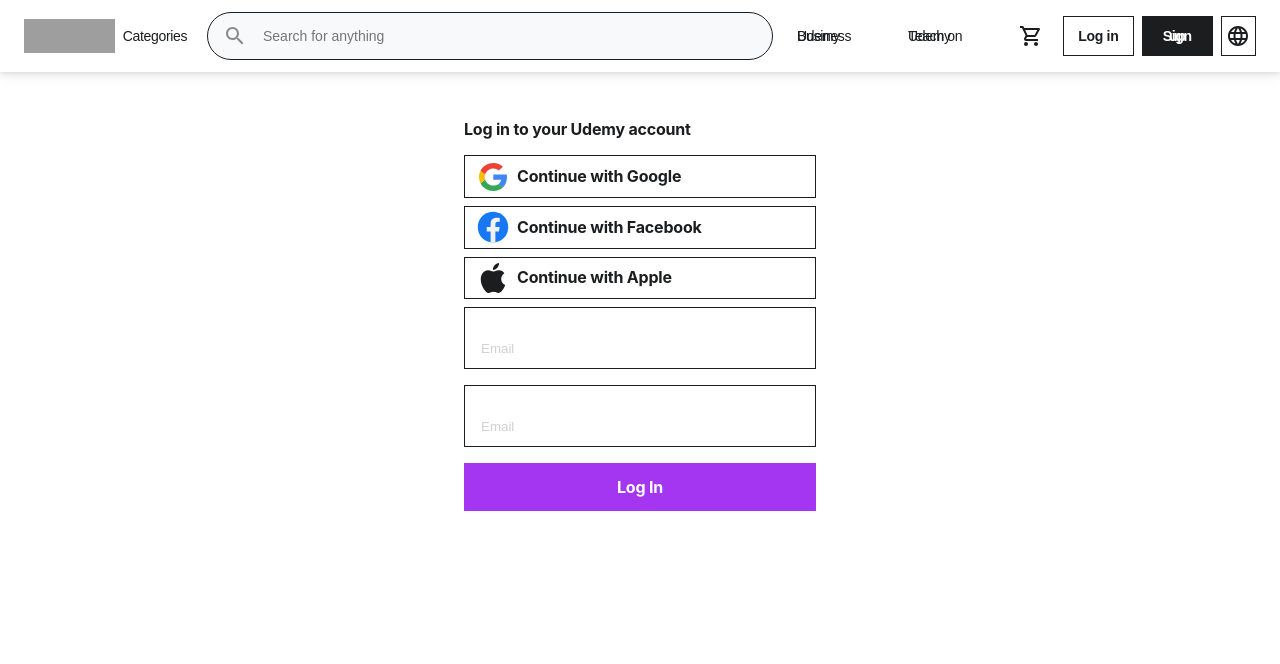
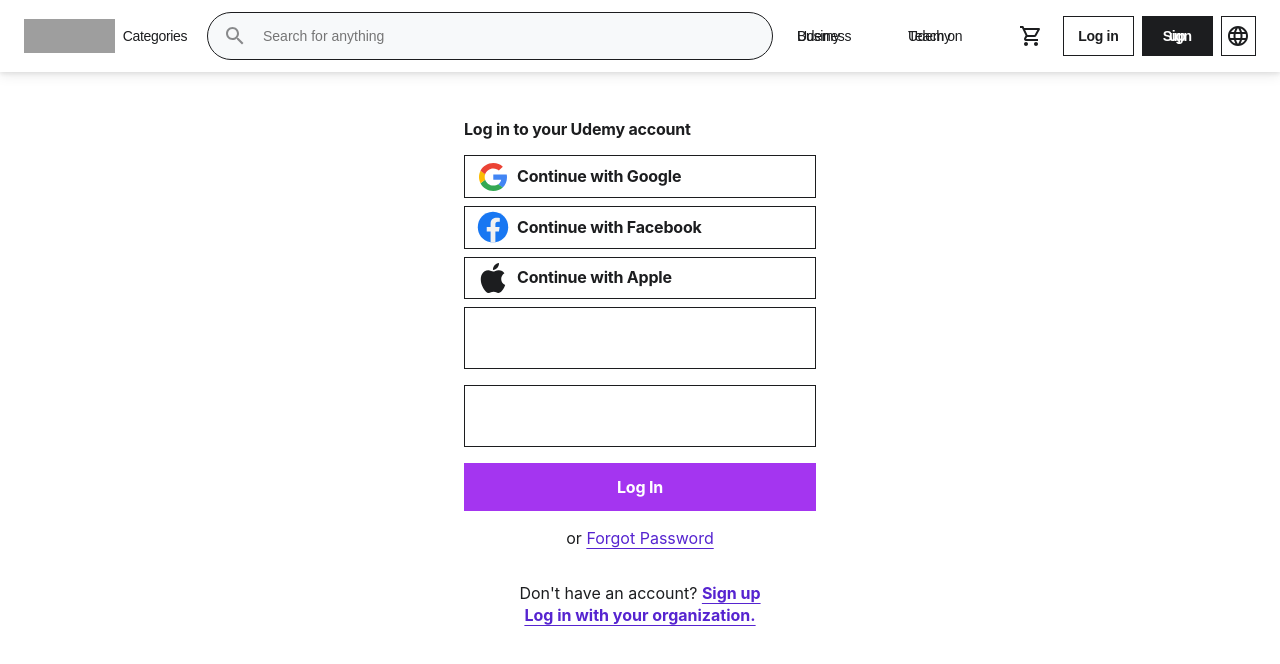
Before and after one commit to Willochs316/online-learning-platform, a React (Vite) app: page / in a window 1280 px wide. Shown: the top 664 px of the page. Built offline with nearby package versions, Linux system fonts and the light colour scheme; grey boxes are pictures that could not be loaded.

Commit message:
added login footer

```diff
--- a/src/components/LoginForm/loginForm.css
+++ b/src/components/LoginForm/loginForm.css
@@ -63,7 +63,7 @@
   color: #1c1d1f;
   font-weight: 400;
   line-height: 1.4;
-  font-size: 16;
+  font-size: 16px;
   border-radius: 0;
   display: block;
   width: 100%;
@@ -72,15 +72,17 @@
   outline: 0 !important;
   height: 60px !important;
   padding: 20px 16px 0;
-  opacity: 0.2;
+  /* opacity: 0.2; */
   transition: opacity 100ms linear;
   flex: 1;
 }
 
-.login-submit-button{
+.login-submit-button {
   margin: 0;
   background-image: none;
-  font-family: udemy sans,-apple-system,BlinkMacSystemFont,Roboto,segoe ui,Helvetica,Arial,sans-serif,apple color emoji,segoe ui emoji,segoe ui symbol;
+  font-family: udemy sans, -apple-system, BlinkMacSystemFont, Roboto, segoe ui,
+    Helvetica, Arial, sans-serif, apple color emoji, segoe ui emoji,
+    segoe ui symbol;
   font-weight: 700;
   line-height: 1.2;
   letter-spacing: -0.2px;
@@ -100,3 +102,43 @@
   background-color: #a435f0;
   width: 100%;
 }
+
+.login-submit-button:hover {
+  background-color: #8711d8;
+}
+
+.link-underline {
+  text-align: center;
+  font-weight: 400;
+  line-height: 1.4;
+  font-size: 16px;
+  margin: 0;
+  padding: 0;
+  color: #5624d0;
+  text-decoration: underline;
+  text-underline-offset: 4px;
+}
+
+.signup-text-bold {
+  text-align: center;
+  line-height: 1.4;
+  font-size: 16px;
+  margin: 0;
+  padding: 0;
+  color: #5624d0;
+  font-weight: 700;
+  text-decoration: underline;
+  text-underline-offset: 4px;
+}
+
+.organization-text-bold {
+  text-align: center;
+  line-height: 1.4;
+  font-size: 16px;
+  margin: 0;
+  padding: 0;
+  color: #5624d0;
+  font-weight: 700;
+  text-decoration: underline;
+  text-underline-offset: 4px;
+}
--- a/src/components/LoginForm/loginForm.styled.tsx
+++ b/src/components/LoginForm/loginForm.styled.tsx
@@ -142,3 +142,62 @@
   height: 62,
   border: "1px solid #1c1d1f",
 });
+
+export const LoginFormFooter = styled("div")({
+  display: "flex",
+  flexDirection: "column",
+  alignItems: "center",
+  justifyContent: "center",
+  fontFamily:
+    "udemy sans,sf pro text,-apple-system,BlinkMacSystemFont,Roboto,segoe ui,Helvetica,Arial,sans-serif,apple color emoji,segoe ui emoji,segoe ui symbol",
+  fontWeight: 400,
+  lineHeight: 1.4,
+  fontSize: "16px",
+  color: "#1c1d1f",
+  margin: 0,
+  padding: 0,
+  textAlign: "center",
+  width: "100%",
+});
+
+export const ForgotPassword = styled("div")({
+  display: "flex",
+  alignItems: "center",
+  justifyContent: "center",
+  color: "#1c1d1f",
+  textAlign: "center",
+  margin: 0,
+  padding: 0,
+  fontWeight: 400,
+  lineHeight: 1.4,
+  fontSize: "16px",
+  marginBottom: "32px",
+  width: "100%",
+});
+
+export const AccountSignUp = styled("div")({
+  display: "flex",
+  alignItems: "center",
+  justifyContent: "center",
+  color: "#1c1d1f",
+  textAlign: "center",
+  margin: 0,
+  padding: 0,
+  fontWeight: 400,
+  lineHeight: 1.4,
+  fontSize: "16px",
+  width: "100%",
+});
+
+export const OrganizationAccount = styled("div")({
+  display: "flex",
+  alignItems: "center",
+  justifyContent: "center",
+  color: "#1c1d1f",
+  textAlign: "center",
+  margin: 0,
+  padding: 0,
+  fontWeight: 400,
+  lineHeight: 1.4,
+  fontSize: "16px",
+});
--- a/src/components/LoginForm/loginForm.tsx
+++ b/src/components/LoginForm/loginForm.tsx
@@ -1,16 +1,21 @@
+import { TextField } from "@mui/material";
 import * as React from "react";
 import Svgs from "../../assets/svgs";
 import "./loginForm.css";
 import {
+  AccountSignUp,
   AuthFormFieldGroup,
   Div,
+  ForgotPassword,
   FormField,
   FormFieldContainer,
   FormInputContainer,
   LoginComponent,
   LoginFormContainer,
+  LoginFormFooter,
   LoginFormGroup,
   LoginMainContainer,
+  OrganizationAccount,
 } from "./loginForm.styled";
 
 interface loginProps {}
@@ -52,28 +57,58 @@
               <FormField>
                 <AuthFormFieldGroup>
                   <FormFieldContainer>
-
                     <FormInputContainer>
-<input aria-invalid="false" name="email" min-length="7" max-length="64" id="form-group--1" type="email" className="email-form-control" value="Email" />
+                      <input
+                        aria-invalid="false"
+                        name="email"
+                        min-length="7"
+                        max-length="64"
+                        id="form-group--1"
+                        type="email"
+                        className="email-form-control"
+                      />
                     </FormInputContainer>
-
                   </FormFieldContainer>
                 </AuthFormFieldGroup>
 
                 <AuthFormFieldGroup>
                   <FormFieldContainer>
+                    <FormInputContainer>
+                      <input
+                        aria-invalid="false"
+                        name="email"
+                        min-length="7"
+                        max-length="64"
+                        id="form-group--1"
+                        type="email"
+                        className="email-form-control"
+                      />
 
-<FormInputContainer>
-<input aria-invalid="false" name="email" min-length="7" max-length="64" id="form-group--1" type="email" className="email-form-control" value="Email" />
+
                     </FormInputContainer>
-
                   </FormFieldContainer>
                 </AuthFormFieldGroup>
-<button type="submit" className="login-submit-button"><span>Log In</span></button>
-
+                <button type="submit" className="login-submit-button">
+                  <span>Log In</span>
+                </button>
               </FormField>
             </LoginFormGroup>
           </Div>
+
+          <LoginFormFooter>
+<ForgotPassword>
+<span>or <a className="link-underline" href="/user/forgot-password/">Forgot Password</a></span>
+</ForgotPassword>
+
+<AccountSignUp>
+<span>Don't have an account? <a className="signup-text-bold" href="/join/signup-popup/">Sign up</a></span>
+</AccountSignUp>
+
+<OrganizationAccount>
+<a className="organization-text-bold" href="/organization/global-login/">Log in with your organization.</a>
+</OrganizationAccount>
+
+          </LoginFormFooter>
         </LoginFormContainer>
       </LoginComponent>
     </LoginMainContainer>
```
Lines whose indentation alone changed are shown as unchanged.
